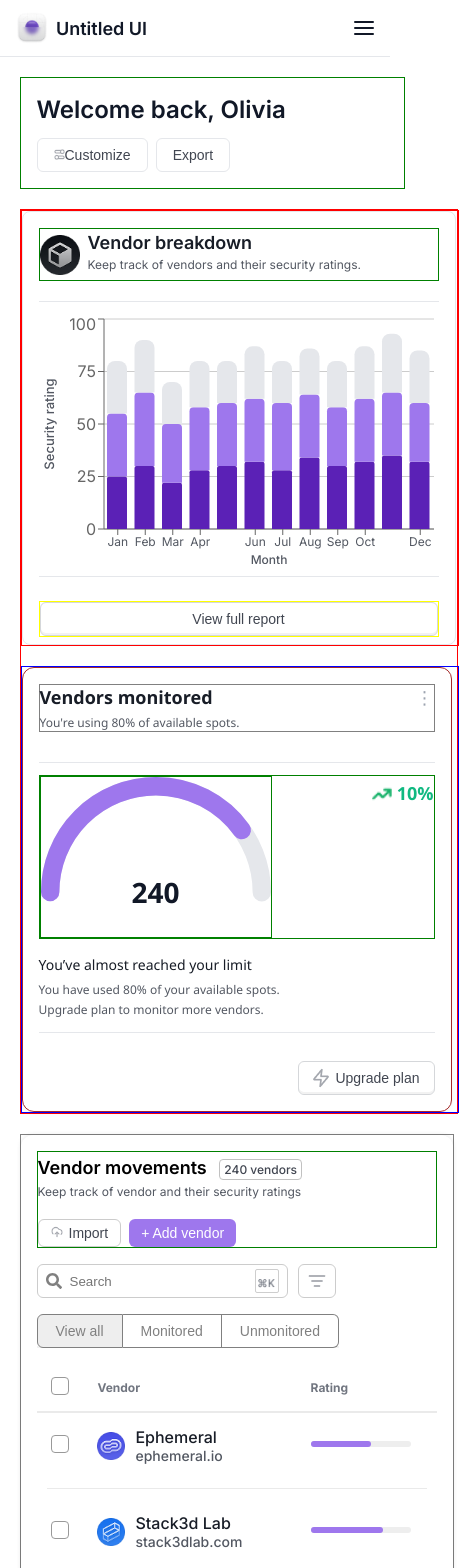
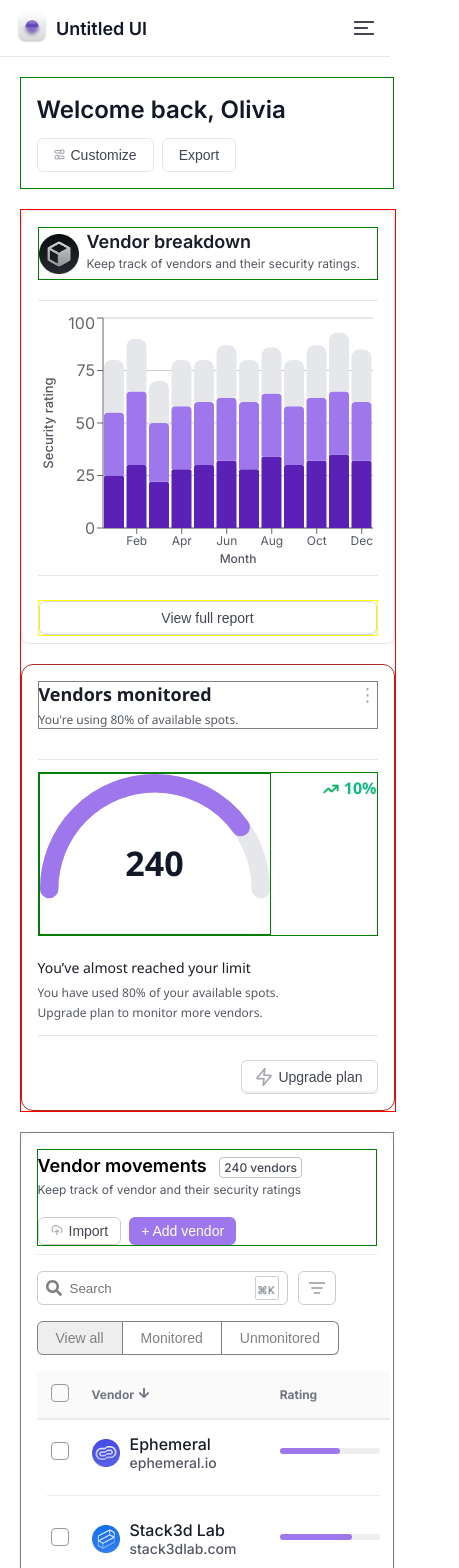
Before and after one commit to robinrdj/levichRobin, a React (Create React App) app: page / in a window 390 px wide. Shown: the top 1568 px of the page, 459 px wide, since content can reach past the window. Built offline with nearby package versions, Linux system fonts and the light colour scheme.

Commit message:
mobile version size adapted and hover effect to buttons added

```diff
--- a/src/components/App.css
+++ b/src/components/App.css
@@ -32,10 +32,12 @@
 
 @media (max-width: 840px) {
   .header-container {
-    max-width: 400px;
+    /* max-width: 400px; */
     margin: auto;
     border: 1px solid green;
     padding: 16px;
+    max-width: 300px;
+    min-width: 340px;
   }
 
   .vendor-cards-container {
--- a/src/components/App.js
+++ b/src/components/App.js
@@ -12,12 +12,8 @@ function App() {
     <div className="app">
       <Header className="header-container" />
       <div className="vendor-cards-container">
-        <div className="vendor-breakdown-container">
-          <VendorBreakdown />
-        </div>
-        <div className="vendor-monitor-container">
-          <VendorMonitor />
-        </div>
+          <VendorBreakdown  className="vendor-breakdown-container"/>
+          <VendorMonitor className="vendor-monitor-container"/>
       </div>
       <div className="vendor-table-container">
         <VendorTableComponent />
--- a/src/components/Header.js
+++ b/src/components/Header.js
@@ -12,7 +12,7 @@ const Header = () => {
       {isMobile?"":<button className="header-search" aria-label="Search">
         <FiSearch />
       </button>}
-      <button className="header-btn"><span header-btn-span><img src={customiseIcon}  alt="customiseIcon" className="customise-icon-img"/><span className="header-btn-text">Customize</span></span></button>
+      <button className="header-btn"><span header-btn-span><img src={customiseIcon}  alt="customiseIcon" className="customise-icon-img"/><span className="header-btn-text" style={{marginLeft:"6px"}}>Customize</span></span></button>
       <button className="header-btn">Export</button>
     </div>
   </div>
--- a/src/components/Sidebar.css
+++ b/src/components/Sidebar.css
@@ -41,17 +41,18 @@
 .icon.active {
   background: rgba(123, 97, 255, 0.15);
   color: #7b61ff;
+  width: 90%;
 }
 
 .avatar-wrapper {
   position: relative;
-  width: 38px;
-  height: 38px;
+  width: 80%;
+  height: 80%;
 }
 
 .avatar {
-  width: 100%;
-  height: 100%;
+  width: 90%;
+  height: 90%;
   border-radius: 50%;
   object-fit: cover;
 }
--- a/src/components/TopNavBar.js
+++ b/src/components/TopNavBar.js
@@ -1,6 +1,7 @@
 import React from "react";
 import "./TopNavBar.css";
 import logo from "../assets/Logomark.png";
+import topbarIcon from "../assets/topbarCollapse.png";
 
 
 const TopNavBar = () => {
@@ -11,9 +12,10 @@ const TopNavBar = () => {
         <span className="logo-text">Untitled UI</span>
       </div>
       <div className="menu-icon">
+        <img src={topbarIcon} alt="topbarIcon" />
+        {/* <div className="bar" />
         <div className="bar" />
-        <div className="bar" />
-        <div className="bar" />
+        <div className="bar" /> */}
       </div>
     </div>
   );
--- a/src/components/VendorBreakdown.css
+++ b/src/components/VendorBreakdown.css
@@ -32,9 +32,8 @@
   margin: 0;
   font-size: 18px;
   line-height: 28px;
-   font-weight: 600;
-   color: #181D27;
-
+  font-weight: 600;
+  color: #181d27;
 }
 
 .vendor-header p {
@@ -64,21 +63,25 @@
 }
 
 .vendor-footer button {
-  background-color: #FFFFFF;
-  border: 1px solid #D5D7DA;
+  background-color: #ffffff;
+  border: 1px solid #d5d7da;
   padding: 8px 16px;
   border-radius: 6px;
   cursor: pointer;
   font-size: 14px;
-  color:#414651;
+  color: #414651;
   font-weight: 500;
- box-shadow: 0px -2px 0px 0px #0A0D120D inset;
+  box-shadow: 0px -2px 0px 0px #0a0d120d inset;
+}
+.vendor-footer button:hover {
+  background-color: #f3f4f6;
 }
 
 @media (max-width: 840px) {
   .vendor-card {
-    min-width: 400px;
-    max-width: 400px;
+     min-width: 340px;
+    max-width: 300px;
+
   }
   .vendor-chart {
     height: 300px;
--- a/src/components/VendorMonitor.css
+++ b/src/components/VendorMonitor.css
@@ -63,9 +63,10 @@
 }
 
 .progress-value {
-  font-size: 28px;
+  font-size: 34px;
   font-weight: 600;
   color: #111827;
+  margin-top: -52px;
 }
 
 .growth {
@@ -78,7 +79,7 @@
 }
 
 .footer-text {
-  margin-top: 16px;
+  margin-top: 22px;
 }
 
 .title {
@@ -135,7 +136,7 @@
   transition: background 0.2s;
   box-shadow: 0px -2px 0px 0px #0a0d120d inset;
   margin-bottom: 0px;
-  margin-top: 16px;
+  margin-top: 12px;
 }
 
 .upgrade-btn:hover {
@@ -144,8 +145,8 @@
 
 @media (max-width: 840px) {
   .card {
-    min-width: 430px;
-    max-width: 430px;
+    /* min-width: 430px;
+    max-width: 432px; */
     background: #fff;
     border-radius: 12px;
     border: 1px solid brown;
--- a/src/components/VendorMonitor.js
+++ b/src/components/VendorMonitor.js
@@ -50,11 +50,11 @@ const VendorMonitor = () => {
             <img
               src={growthIcon}
               alt="Growth"
-              style={{ width: "20px", height: "20px", marginTop: "8px" }}
+              style={{ width: "16px", height: "16px", marginTop: "8px" }}
             />
           </span>
 
-          <span className="growth-value" style={{ fontSize: "18px" }}>
+          <span className="growth-value" style={{ fontSize: "16px" }}>
             {growth}%
           </span>
         </div>
--- a/src/components/VendorTable.css
+++ b/src/components/VendorTable.css
@@ -165,12 +165,12 @@
 
 .vendor-name {
   font-weight: 500;
-  color: #181D27;
+  color: #181d27;
 }
 
 .vendor-domain {
   font-size: 14px;
-   font-weight: 500;
+  font-weight: 500;
   color: #535862;
 }
 
@@ -206,7 +206,6 @@
 .custom-checkbox:checked {
   background-color: #9e77ed;
   border-color: #9e77ed;
-
 }
 
 .custom-checkbox:checked::after {
@@ -227,18 +226,32 @@
   border-top: 1px solid #eee;
 }
 
-/* .pagination {
-  display: flex;
-  justify-content: space-between;
-  align-items: center;
-  margin-top: 1rem;
-  flex-wrap: wrap;
+
+/* The base custom-checkbox styles remain as above */
+
+.custom-checkbox.checkbox-minus {
+  background-color: #9e77ed;
+  border-color: #9e77ed;
+  position: relative;
 }
 
-.page-info {
-  font-size: 0.9rem;
-  color: #666;
-} */
+.custom-checkbox.checkbox-minus::after {
+  content: "";
+  position: absolute;
+  left: 2px;
+  top: 6px;
+  width: 10px;
+  height: 2px;
+  background: white;
+  border-radius: 2px;
+  transform: rotate(180deg);
+}
+
+
+.custom-checkbox.checkbox-minus:checked {
+
+}
+
 
 .pagination {
   display: flex;
@@ -271,6 +284,9 @@
   font-size: 14px;
   color: #414651;
 }
+.nav-btn:hover {
+  background-color: #f3f4f6;
+}
 
 .no-wrap {
   white-space: nowrap;
@@ -282,7 +298,6 @@
 .edit-delete-icons {
   display: flex;
 }
-
 
 .badge {
   background: white;
@@ -303,7 +318,22 @@
 }
 
 
-
+.badge-dot {
+  display: inline-block;
+  width: 8px;
+  height: 8px;
+  background: #17c964;
+  border-radius: 50%;
+  margin-right: 2px;
+}
+.badge-dot-red{
+  display: inline-block;
+  width: 8px;
+  height: 8px;
+  background: black;
+  border-radius: 50%;
+  margin-right: 2px;
+}
 @media screen and (max-width: 840px) {
   .vendor-controls {
     flex-direction: column-reverse;
@@ -334,8 +364,9 @@
   }
 
   .vendor-container {
-    min-width: 400px;
-    max-width: 400px;
+    /* min-width: 400px; */
+    max-width: 300px;
+    min-width: 340px;
   }
 
   .pagination.mobile-pagination {
@@ -370,7 +401,6 @@
   }
 }
 
-
 .vendor-table tr.vendor-row:hover {
   background: #f6f5fc;
 }
@@ -398,7 +428,6 @@ tr.row-divider {
   line-height: 1;
   border: 1px solid lightgray;
 }
-
 
 .status-dot-badge {
   display: inline-flex;
@@ -440,9 +469,9 @@ tr.row-divider {
   gap: 10px;
 }
 
-.table-header{
+.table-header {
   font-weight: 600;
-  color:#717680;
+  color: #717680;
   font-size: 12px;
-
+  background-color: #fafafa;
 }
--- a/src/components/VendorTableComponent.js
+++ b/src/components/VendorTableComponent.js
@@ -1,4 +1,4 @@
-import React from "react";
+import React, { useState } from "react";
 import { FaSearch, FaFilter, FaArrowLeft, FaArrowRight } from "react-icons/fa";
 import "./VendorTable.css";
 import { FiEdit2 } from "react-icons/fi";
@@ -117,6 +117,8 @@ const getStatusInfo = (categories) => {
 
 const VendorTable = () => {
   const isMobile = useIsMobile();
+  const [headerChecked, setHeaderChecked] = useState(false);
+
   return (
     <div className="vendor-container">
       {/* Header */}
@@ -125,9 +127,7 @@ const VendorTable = () => {
           <h2>
             Vendor movements <span className="badge">240 vendors</span>
           </h2>
-        <p>
-          Keep track of vendor and their security ratings
-        </p>
+          <p>Keep track of vendor and their security ratings</p>
         </div>
 
         <div className="header-actions">
@@ -140,7 +140,7 @@ const VendorTable = () => {
           <button className="btn primary-btn">+ Add vendor</button>
         </div>
       </div>
-
+      <div className="row-rule" />
       {/* Controls */}
       <div className="vendor-controls">
         <div className="left-controls">
@@ -152,14 +152,18 @@ const VendorTable = () => {
         </div>
         <div className="right-controls">
           <div className="search-box">
-            <FaSearch style={{color:"gray",}}/>
+            <FaSearch style={{ color: "gray" }} />
             <input type="text" placeholder="Search" />
             <span className="shortcut-icon">
-              <img src={shortcutIcon} alt="shortcut" className="shortcut-icon-img"/>
+              <img
+                src={shortcutIcon}
+                alt="shortcut"
+                className="shortcut-icon-img"
+              />
             </span>
           </div>
           <button className="filter-btn">
-            {isMobile? <img src={filterLines} alt="filterLines" />:"Filters"}
+            {isMobile ? <img src={filterLines} alt="filterLines" /> : "Filters"}
             {/* <FaFilter />  */}
           </button>
         </div>
@@ -171,11 +175,27 @@ const VendorTable = () => {
           <thead className="table-header">
             <tr>
               <th>
-                <input type="checkbox" className="custom-checkbox" />
+                <input
+                  type="checkbox"
+                  className={`custom-checkbox ${
+                    headerChecked ? "checkbox-minus" : ""
+                  }`}
+                  checked={headerChecked}
+                  onChange={() => setHeaderChecked(!headerChecked)}
+                />
               </th>
-              <th>Vendor</th>
+              <th>
+                <div
+                  style={{ display: "flex", alignItems: "center", gap: "4px" }}
+                >
+                  <div>Vendor </div>
+                  <div>
+                    <FaArrowDown />
+                  </div>
+                </div>
+              </th>
               <th>Rating</th>
-              <th >Last assessed</th>
+              <th>Last assessed</th>
               <th>Categories</th>
               <th></th>
             </tr>
@@ -187,15 +207,14 @@ const VendorTable = () => {
                 vendor.categories
               );
               const showTrend =
-                typeof vendor.trend === "number" && vendor.trend !== 0 && !isMobile;
+                typeof vendor.trend === "number" &&
+                vendor.trend !== 0 &&
+                !isMobile;
               return (
                 <React.Fragment key={index}>
                   <tr className="vendor-row">
                     <td>
-                      <input
-                        type="checkbox"
-                        className="custom-checkbox"
-                      />
+                      <input type="checkbox" className="custom-checkbox" />
                     </td>
                     <td>
                       <div className="vendor-info">
@@ -227,15 +246,28 @@ const VendorTable = () => {
                         {showTrend && (
                           <span
                             className={`trend-badge ${
-                              vendor.trendNature=="positive" ? "trend-up" : "trend-down"
+                              vendor.trendNature == "positive"
+                                ? "trend-up"
+                                : "trend-down"
                             }`}
                           >
-                            <span style={{display:"flex", gap:"4px", alignItems:"center", padding:"2px", fontSize:"12px", fontWeight:"400"}}>
-                            {vendor.trendNature=="positive" ? <FaArrowUp style={{color:"green"}}/> : <FaArrowDown style={{color:"red"}}/>}
+                            <span
+                              style={{
+                                display: "flex",
+                                gap: "4px",
+                                alignItems: "center",
+                                padding: "2px",
+                                fontSize: "12px",
+                                fontWeight: "400",
+                              }}
+                            >
+                              {vendor.trendNature == "positive" ? (
+                                <FaArrowUp style={{ color: "green" }} />
+                              ) : (
+                                <FaArrowDown style={{ color: "red" }} />
+                              )}
                               {vendor.trend}%
                             </span>
-
-
                           </span>
                         )}
                       </div>
@@ -244,15 +276,33 @@ const VendorTable = () => {
                     <td>
                       <div className="categories-badges">
                         {vendor.categories.map((cat, i) => (
-                          <span key={i} className="badge">
-                            {cat}
+                          <span className="badge">
+                            {cat == "Active" ? (
+                              <span className="badge-dot"></span>
+                            ) : (
+                              ""
+                            )}
+                            {cat == "Inactive" ? (
+                              <span className="badge-dot-red"></span>
+                            ) : (
+                              ""
+                            )}
+                            <span key={i}>{cat}</span>
                           </span>
                         ))}
                       </div>
                     </td>
                     <td className="edit-delete-icons">
-                      <FiEdit2 style={{ marginRight: 10, cursor: "pointer", color:"#A4A7AE" }} />
-                      <RiDeleteBinLine style={{ cursor: "pointer", color:"#A4A7AE"}} />
+                      <FiEdit2
+                        style={{
+                          marginRight: 10,
+                          cursor: "pointer",
+                          color: "#A4A7AE",
+                        }}
+                      />
+                      <RiDeleteBinLine
+                        style={{ cursor: "pointer", color: "#A4A7AE" }}
+                      />
                     </td>
                   </tr>
                   {!isLast && (
--- a/src/index.js
+++ b/src/index.js
@@ -13,7 +13,6 @@ root.render(
       <div className="topbar-container">
         <TopNavBar />
       </div>
-
       <div className="sidebar-container">
         <Sidebar />
       </div>
```
Also changed, not shown: src/assets/topbarCollapse.png (added). Lines whose indentation alone changed are shown as unchanged.
